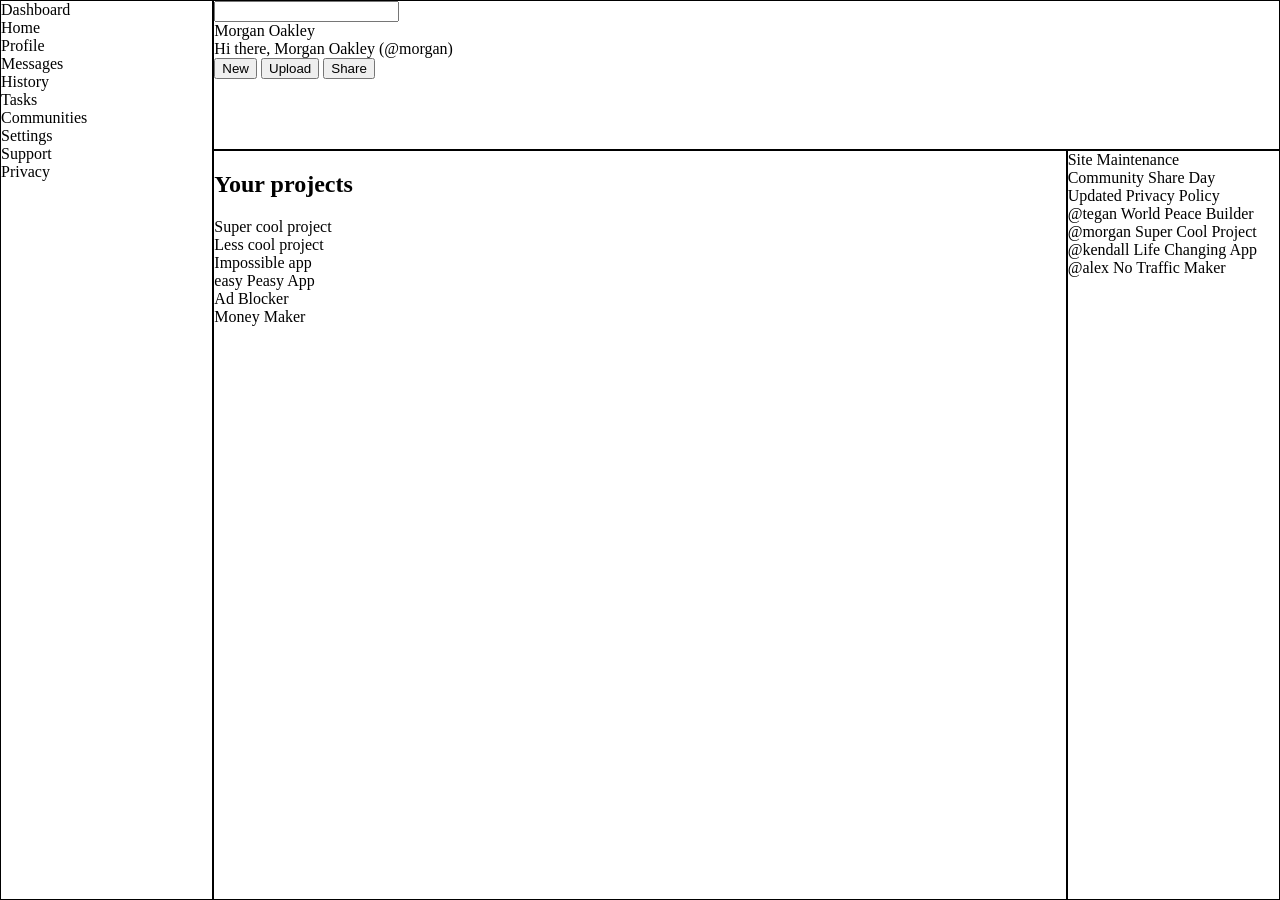
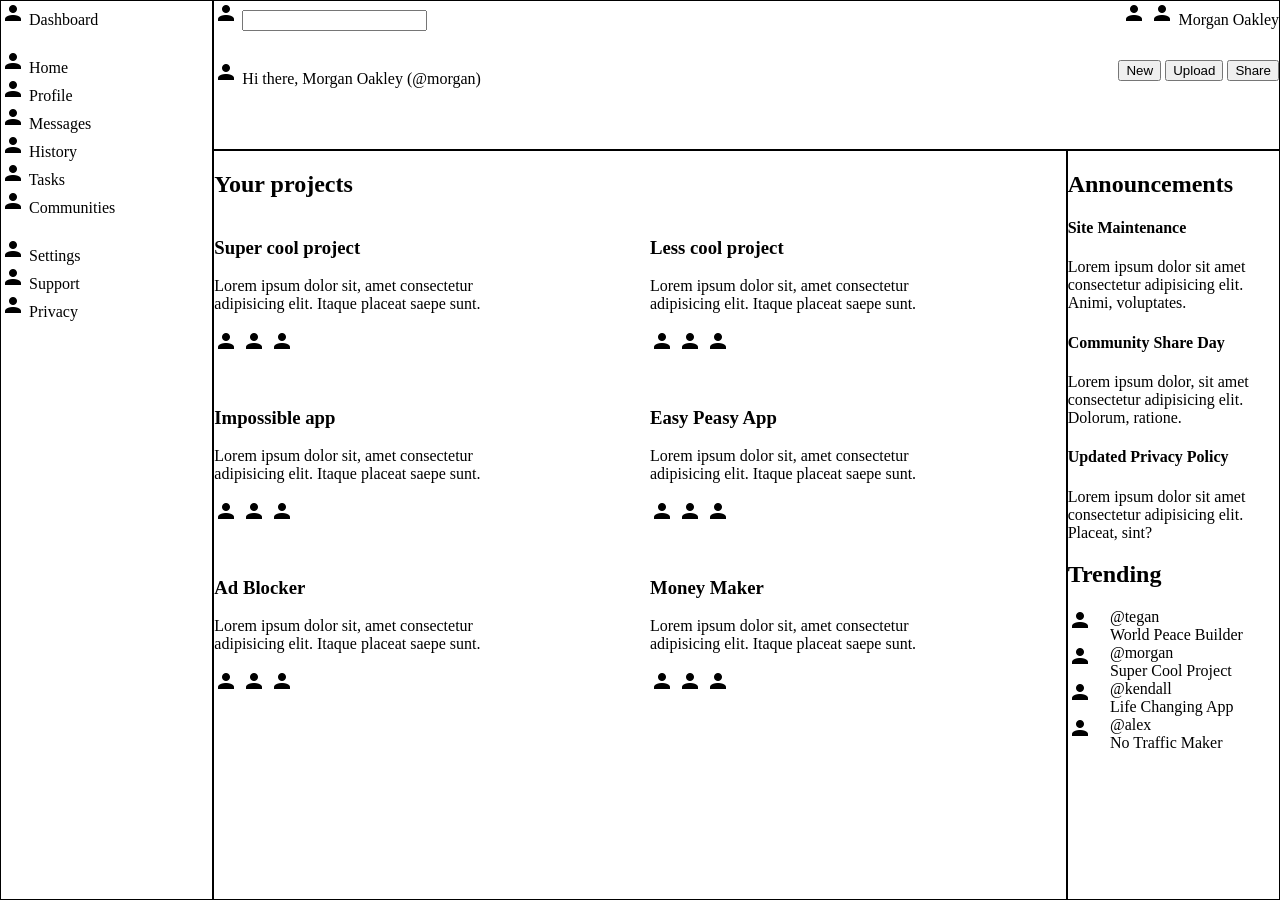
Before and after one commit to Etereke/odin-admin-dashboard, a plain HTML site: page index.html in a window 1280 px wide. Drawn offline with Linux system fonts and the light colour scheme.

Commit message:
Add more detailed dummy content, implement more detailed layout

```diff
--- a/index.html
+++ b/index.html
@@ -12,15 +12,19 @@
         <div class="header">
             <div class="header-upper">
                 <div class="search">
+                    <img src="./img/account.png" alt="Search">
                     <input type="text" name="search" id="search">
                 </div>
                 <div class="account">
-                    Morgan Oakley
+                    <img src="./img/account.png" alt="Alarm">
+                    <img src="./img/account.png" alt="Profile picture">
+                    <span>Morgan Oakley</span>
                 </div>
             </div>
             <div class="header-lower">
                 <div class="greet-user">
-                    Hi there, Morgan Oakley (@morgan)
+                    <img src="./img/account.png" alt="Profile picture">
+                    <span>Hi there, Morgan Oakley (@morgan)</span>
                 </div>
                 <div class="buttons">
                     <button type="button">New</button>
@@ -31,89 +35,146 @@
         </div>
         <div class="sidebar">
             <div class="dashboard">
+                <img src="./img/account.png" alt="Dashboard icon">
                 Dashboard
             </div>
             <div class="sidebar-group">
                 <div class="sidebar-item">
+                    <img src="./img/account.png" alt="Home icon">
                     Home
                 </div>
                 <div class="sidebar-item">
+                    <img src="./img/account.png" alt="Profile icon">
                     Profile
                 </div>
                 <div class="sidebar-item">
+                    <img src="./img/account.png" alt="Message icon">
                     Messages
                 </div>
                 <div class="sidebar-item">
+                    <img src="./img/account.png" alt="Clock icon">
                     History
                 </div>
                 <div class="sidebar-item">
+                    <img src="./img/account.png" alt="Task icon">
                     Tasks
                 </div>
                 <div class="sidebar-item">
+                    <img src="./img/account.png" alt="People icon">
                     Communities
                 </div>
             </div>
             <div class="sidebar-group">
                 <div class="sidebar-item">
+                    <img src="./img/account.png" alt="Gear icon">
                     Settings
                 </div>
                 <div class="sidebar-item">
+                    <img src="./img/account.png" alt="Question mark icon">
                     Support
                 </div>
                 <div class="sidebar-item">
+                    <img src="./img/account.png" alt="Correct icon">
                     Privacy
                 </div>
             </div>
         </div>
         <div class="main-content">
             <h2>Your projects</h2>
+            <div class="cards">
                 <div class="card">
-                Super cool project
+                    <h3>Super cool project</h3>
+                    <p>Lorem ipsum dolor sit, amet consectetur adipisicing elit. Itaque placeat saepe sunt.</p>
+                    <div class="icons">
+                        <img src="./img/account.png" alt="Star icon">
+                        <img src="./img/account.png" alt="Eye icon">
+                        <img src="./img/account.png" alt="Share icon">
+                    </div>
                 </div>
                 <div class="card">
-                Less cool project
+                    <h3>Less cool project</h3>
+                    <p>Lorem ipsum dolor sit, amet consectetur adipisicing elit. Itaque placeat saepe sunt.</p>
+                    <div class="icons">
+                        <img src="./img/account.png" alt="Star icon">
+                        <img src="./img/account.png" alt="Eye icon">
+                        <img src="./img/account.png" alt="Share icon">
+                    </div>
                 </div>
                 <div class="card">
-                Impossible app
+                    <h3>Impossible app</h3>
+                    <p>Lorem ipsum dolor sit, amet consectetur adipisicing elit. Itaque placeat saepe sunt.</p>
+                    <div class="icons">
+                        <img src="./img/account.png" alt="Star icon">
+                        <img src="./img/account.png" alt="Eye icon">
+                        <img src="./img/account.png" alt="Share icon">
+                    </div>
                 </div>
                 <div class="card">
-                easy Peasy App
+                    <h3>Easy Peasy App</h3>
+                    <p>Lorem ipsum dolor sit, amet consectetur adipisicing elit. Itaque placeat saepe sunt.</p>
+                    <div class="icons">
+                        <img src="./img/account.png" alt="Star icon">
+                        <img src="./img/account.png" alt="Eye icon">
+                        <img src="./img/account.png" alt="Share icon">
+                    </div>
                 </div>
                 <div class="card">
-                Ad Blocker
+                    <h3>Ad Blocker</h3>
+                    <p>Lorem ipsum dolor sit, amet consectetur adipisicing elit. Itaque placeat saepe sunt.</p>
+                    <div class="icons">
+                        <img src="./img/account.png" alt="Star icon">
+                        <img src="./img/account.png" alt="Eye icon">
+                        <img src="./img/account.png" alt="Share icon">
+                    </div>
                 </div>
                 <div class="card">
-                Money Maker
+                    <h3>Money Maker</h3>
+                    <p>Lorem ipsum dolor sit, amet consectetur adipisicing elit. Itaque placeat saepe sunt.</p>
+                    <div class="icons">
+                        <img src="./img/account.png" alt="Star icon">
+                        <img src="./img/account.png" alt="Eye icon">
+                        <img src="./img/account.png" alt="Share icon">
+                    </div>
+                </div>
             </div>
         </div>
         <div class="side-content">
+            <h2>Announcements</h2>
             <div class="announcements">
                 <div class="announcement-content">
-                    Site Maintenance
+                    <h4>Site Maintenance</h4>
+                    <p>Lorem ipsum dolor sit amet consectetur adipisicing elit. Animi, voluptates.</p>
                 </div>
                 <div class="announcement-content">
-                    Community Share Day
+                    <h4>Community Share Day</h4>
+                    <p>Lorem ipsum dolor, sit amet consectetur adipisicing elit. Dolorum, ratione.</p>
                 </div>
                 <div class="announcement-content">
-                    Updated Privacy Policy
+                    <h4>Updated Privacy Policy</h4>
+                    <p>Lorem ipsum dolor sit amet consectetur adipisicing elit. Placeat, sint?</p>
                 </div>
             </div>
+            <h2>Trending</h2>
             <div class="trending">
                 <div class="trending-content">
-                    @tegan
-                    World Peace Builder
+                    <img src="./img/account.png" alt="Profile picture">
+                    <span>@tegan</span>
+                    <span>World Peace Builder</span>
                 </div>
                 <div class="trending-content">
-                    @morgan
-                    Super Cool Project
+                    <img src="./img/account.png" alt="Profile picture">
+                    <span>@morgan</span>
+                    <span>Super Cool Project</span>
                 </div>
                 <div class="trending-content">
-                    @kendall
-                    Life Changing App
+                    <img src="./img/account.png" alt="Profile picture">
+                    <span>@kendall</span>
+                    <span>Life Changing App</span>
                 </div>
                 <div class="trending-content">
-                    @alex
-                    No Traffic Maker
+                    <img src="./img/account.png" alt="Profile picture">
+                    <span>@alex</span>
+                    <span>No Traffic Maker</span>
                 </div>
             </div>
         </div>
--- a/style.css
+++ b/style.css
@@ -15,11 +15,16 @@ body{
 
 .header{
     grid-column: 2 / 4;
+    display: grid;
+    grid-template-rows: 1fr 1.5fr;
 }
 
 .sidebar{
     grid-row: 1 / 3;
     grid-column: 1 / 2;
+    display: flex;
+    flex-direction: column;
+    gap: 20px;
 }
 
 .main-content{
@@ -31,3 +36,34 @@ body{
     grid-row: 2 / 3;
     grid-column: 3 / 4;
 }
+
+.header-upper{
+    display: flex;
+    justify-content: space-between;
+}
+
+.header-lower{
+    display: flex;
+    justify-content: space-between;
+}
+
+.card{
+    width: 300px;
+    height: 150px;
+}
+
+.cards{
+    display: grid;
+    grid-template-columns: repeat(auto-fit, minmax(300px, 1fr));
+    gap: 20px;
+}
+
+.trending-content{
+    display: grid;
+    grid-template-rows: 1fr 1fr;
+    grid-template-columns: 1fr 4fr;
+}
+
+.trending-content > img{
+    grid-row: 1 / 3;
+}
```
Also changed, not shown: img/account.png (added). Lines whose indentation alone changed are shown as unchanged.
